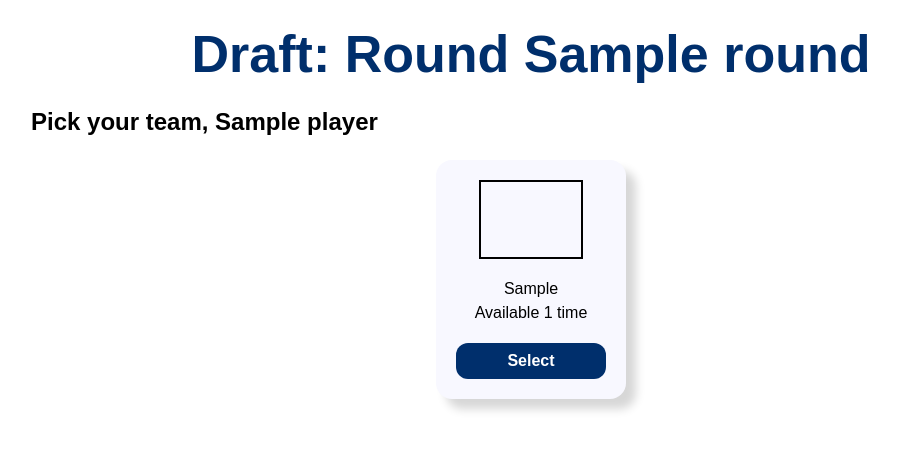
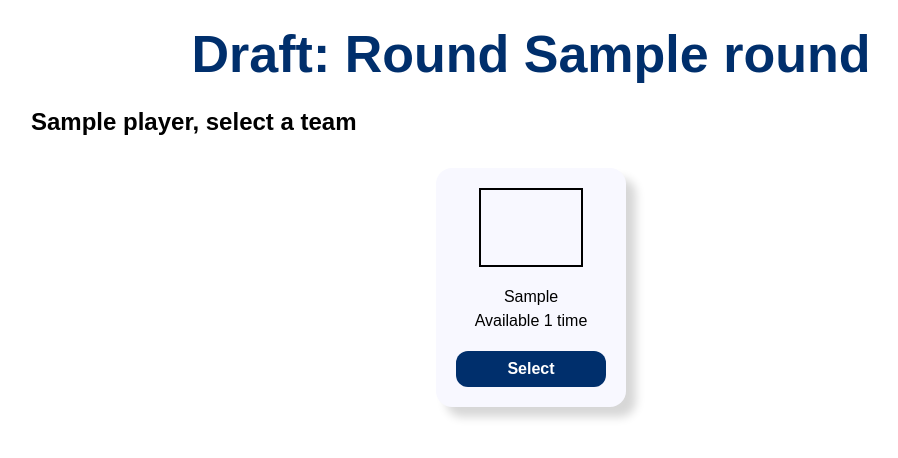
Before and after one commit to jmcassier/fantasy-olympics-hci584, a Flask app: template templates/draft.html in a window 1280 px wide. Shown: the top 458 px of the page, without its empty margins (109-1007 px from the left). Run offline with Flask 3, Linux system fonts and the light colour scheme; the template is opened without the code that fills it: most values are stand-ins (such as "Sample title", 1, 10 or a date in 2020).

Commit message:
style updates

```diff
--- a/app.py
+++ b/app.py
@@ -43,10 +43,10 @@ def draft_page():
             if draft_round[0] == 9:
                 return redirect(url_for('play_game'))
             error_msg = None
-            return redirect(url_for('draft_page'), code=302)
+            return redirect(url_for('draft_page'), 302)
 
         error_msg = "You have already selected this country. Please select a different country"
-        return redirect(url_for('draft_page'), code=302)
+        return redirect(url_for('draft_page'), 302)
 
     else:
         avail_country_codes = []
--- a/static/css/draft.css
+++ b/static/css/draft.css
@@ -68,4 +68,9 @@ h1, h2, h3, p, div {
   column-gap: 48px;
   row-gap: 48px;
   justify-content: center;
+  margin-top: 28px;
 }
+
+.errorMsg {
+  color: #960018;
+}
--- a/templates/draft.html
+++ b/templates/draft.html
@@ -11,9 +11,9 @@
         <h1 class="title"> Draft: Round {{ round }} </h1>
         <div class="mainContainer">
             <h2>
-                Pick your team, {{ player }}
+                {{ player }}, select a team
             </h2>
-            <div>{{ error }}</div>
+            <div class="errorMsg">{{ error }}</div>
             <form class="form" action="/draft" id="league_selection" method="POST" />
         </div>
     </body>
```
Lines whose indentation alone changed are shown as unchanged.
